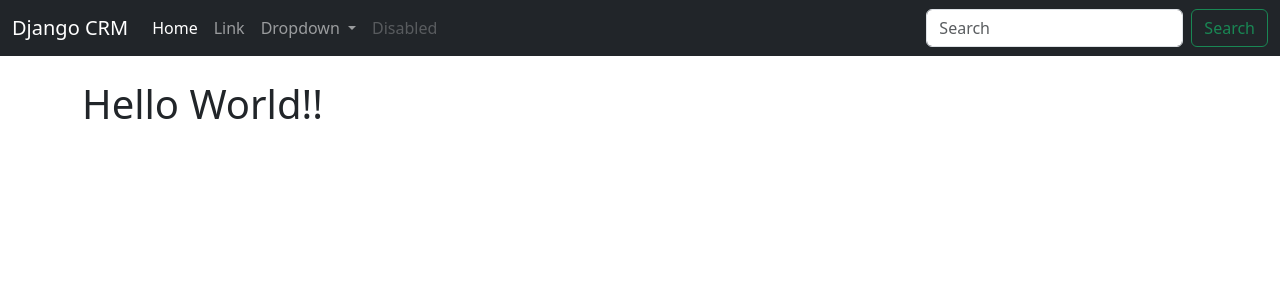
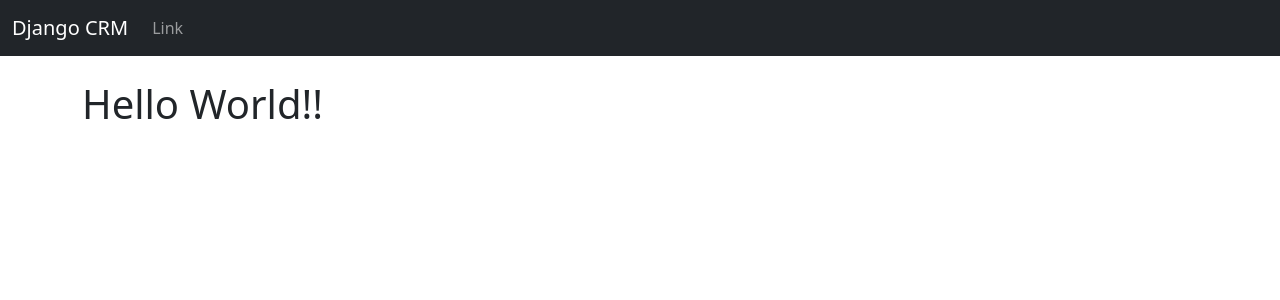
Before and after one commit to mohamadanasfattoum/CRM_APP, a Django app: page / in a window 1280 px wide. Shown: the top 300 px of the page. Run offline with Django 4.2, Linux system fonts and the light colour scheme.

Commit message:
add 2 def ,login, logout

```diff
--- a/website/templates/navbar.html
+++ b/website/templates/navbar.html
@@ -6,31 +6,16 @@
       </button>
       <div class="collapse navbar-collapse" id="navbarSupportedContent">
         <ul class="navbar-nav me-auto mb-2 mb-lg-0">
-          <li class="nav-item">
+          {% comment %} <li class="nav-item">
             <a class="nav-link active" aria-current="page" href="#">Home</a>
-          </li>
+          </li> {% endcomment %}
           <li class="nav-item">
             <a class="nav-link" href="#">Link</a>
           </li>
-          <li class="nav-item dropdown">
-            <a class="nav-link dropdown-toggle" href="#" role="button" data-bs-toggle="dropdown" aria-expanded="false">
-              Dropdown
-            </a>
-            <ul class="dropdown-menu">
-              <li><a class="dropdown-item" href="#">Action</a></li>
-              <li><a class="dropdown-item" href="#">Another action</a></li>
-              <li><hr class="dropdown-divider"></li>
-              <li><a class="dropdown-item" href="#">Something else here</a></li>
-            </ul>
-          </li>
-          <li class="nav-item">
-            <a class="nav-link disabled" aria-disabled="true">Disabled</a>
-          </li>
+
+
         </ul>
-        <form class="d-flex" role="search">
-          <input class="form-control me-2" type="search" placeholder="Search" aria-label="Search">
-          <button class="btn btn-outline-success" type="submit">Search</button>
-        </form>
+
       </div>
     </div>
   </nav>
--- a/website/views.py
+++ b/website/views.py
@@ -1,5 +1,16 @@
 from django.shortcuts import render
+from django.contrib.auth import authenticate, login, logout
+from django.contrib import messages
+
 
 def home(request):
 
     return render(request, 'home.html', {})
+
+
+def login(request):
+    pass
+
+
+def logout(request):
+    pass
```
